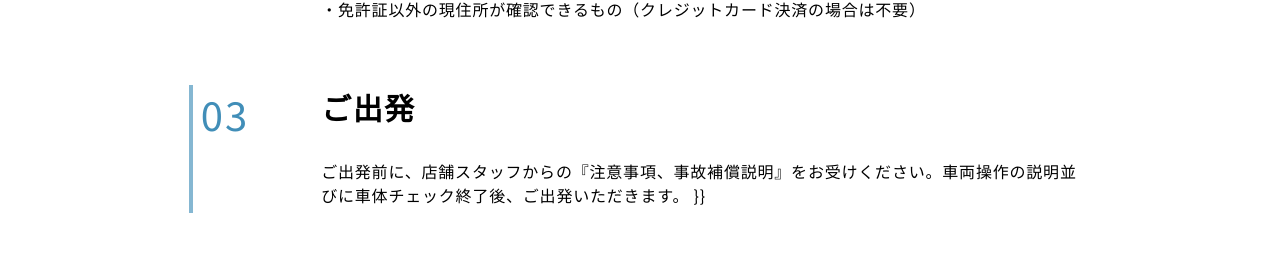
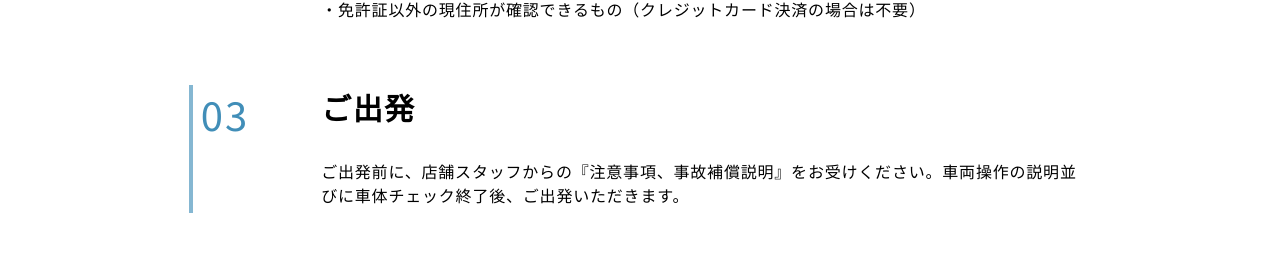
Before and after one commit to kentheboy/khufu-front-end, a Vue app: page /guide in a window 1280 px wide. Shown: the part 1069-1326 px from the top of the page. Built offline with nearby package versions, Linux system fonts and the light colour scheme.

Commit message:
delete redundant brackets

```diff
--- a/src/components/Guide.vue
+++ b/src/components/Guide.vue
@@ -74,7 +74,7 @@
                             <div class="step__description--text">
                                 <h3 class="step-title">{{ $t('guide.Departure') }}</h3>
                                 <p class="step-description">
-                                    {{ $t('guide.Before departure, please receive “precautions and accident compensation explanation” from the store staff After the explanation of vehicle operation and vehicle check, please depart') }} }}
+                                    {{ $t('guide.Before departure, please receive “precautions and accident compensation explanation” from the store staff After the explanation of vehicle operation and vehicle check, please depart') }}
                                 </p>
                             </div>
                         </div>
```
